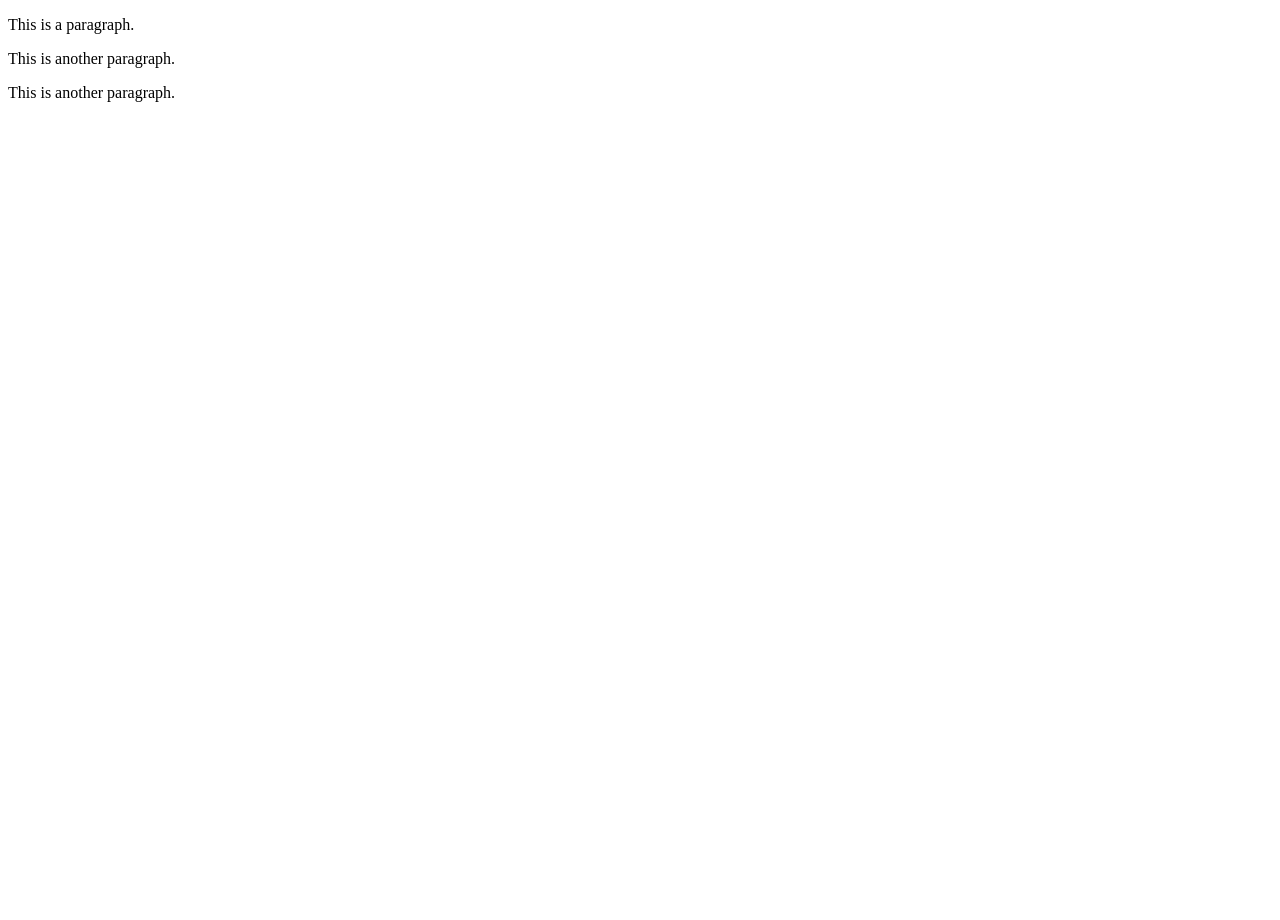
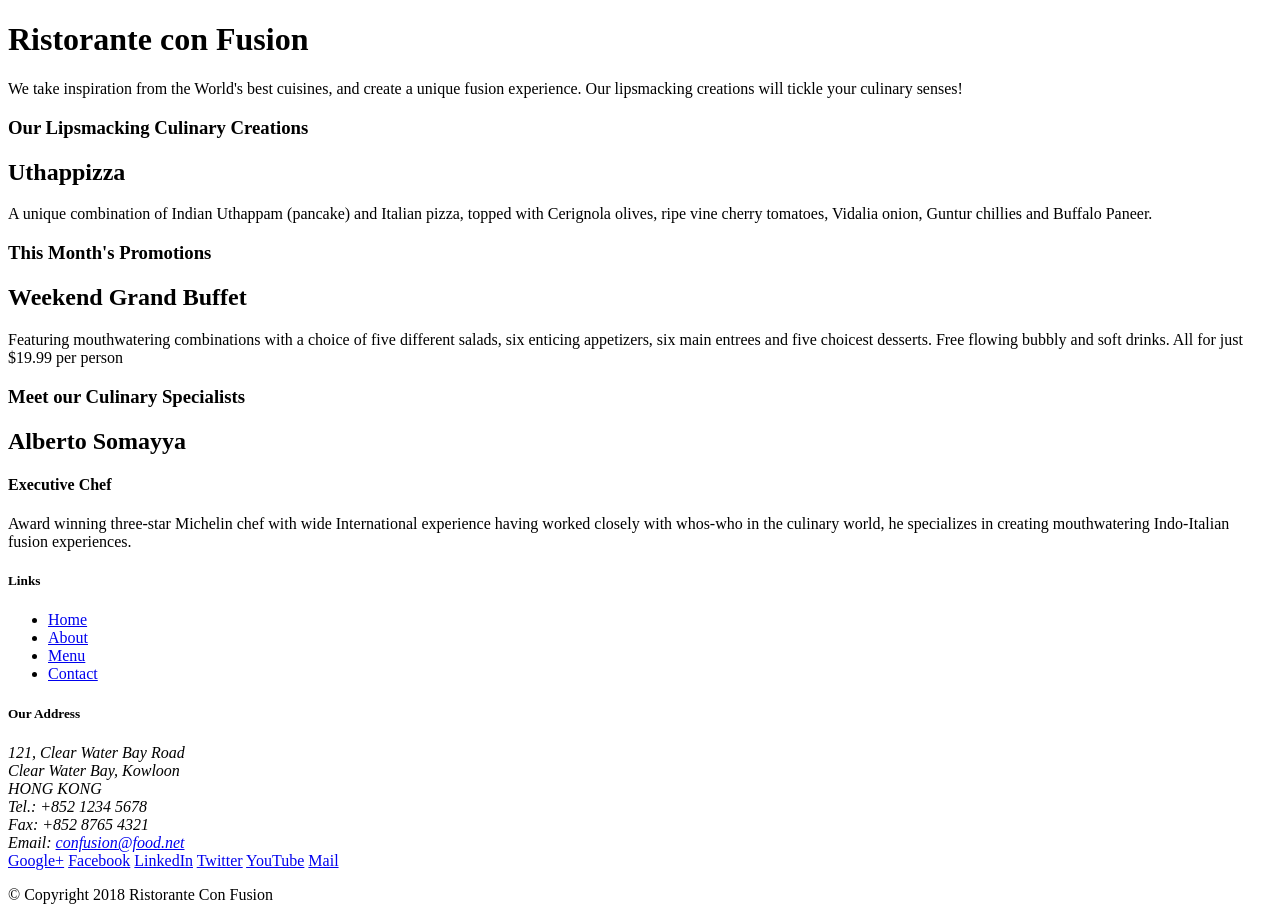
Before and after one commit to viniciusLambert/Front-End-Web-UI-Frameworks-and-Tools-Bootstrap-4, a website: page index.html in a window 1280 px wide. Before the commit the page ends 800 px from the top, so only its background shows below. Drawn offline with Linux system fonts and the light colour scheme.

Commit message:
initial setup

```diff
--- a/index.html
+++ b/index.html
@@ -1,9 +1,101 @@
 <!DOCTYPE html>
-<html>
-  <body>
+<html lang="en">
 
-    <p>This is a paragraph.</p>
-    <p>This is another paragraph.</p>
-    <p>This is another paragraph.</p>
-  </body>
+<head>
+    <title>Ristorante Con Fusion</title>
+</head>
+
+<body>
+
+    <header>
+        <div>
+            <div>
+                <div>
+                    <h1>Ristorante con Fusion</h1>
+                    <p>We take inspiration from the World's best cuisines, and create a unique fusion experience. Our lipsmacking creations will tickle your culinary senses!</p>
+                </div>
+                <div>
+                </div>
+            </div>
+        </div>
+    </header>
+
+    <div>
+        <div>
+            <div>
+                <h3>Our Lipsmacking Culinary Creations</h3>
+            </div>
+            <div>
+                <h2>Uthappizza</h2>
+                <p>A unique combination of Indian Uthappam (pancake) and Italian pizza, topped with Cerignola olives, ripe vine cherry tomatoes, Vidalia onion, Guntur chillies and Buffalo Paneer.</p>
+            </div>
+        </div>
+
+
+        <div>
+            <div>
+                <h3>This Month's Promotions</h3>
+            </div>
+            <div>
+                <h2>Weekend Grand Buffet</h2>
+                <p>Featuring mouthwatering combinations with a choice of five different salads, six enticing appetizers, six main entrees and five choicest desserts. Free flowing bubbly and soft drinks. All for just $19.99 per person </p>
+            </div>
+        </div>
+
+        <div>
+            <div>
+                <h3>Meet our Culinary Specialists</h3>
+            </div>
+            <div>
+                <h2>Alberto Somayya</h2>
+                <h4>Executive Chef</h4>
+                <p>Award winning three-star Michelin chef with wide International experience having worked closely with whos-who in the culinary world, he specializes in creating mouthwatering Indo-Italian fusion experiences. </p>
+            </div>
+        </div>
+    </div>
+
+    <footer>
+        <div>
+            <div>
+                <div>
+                    <h5>Links</h5>
+                    <ul>
+                        <li><a href="#">Home</a></li>
+                        <li><a href="#">About</a></li>
+                        <li><a href="#">Menu</a></li>
+                        <li><a href="#">Contact</a></li>
+                    </ul>
+                </div>
+                <div>
+                    <h5>Our Address</h5>
+                    <address>
+		              121, Clear Water Bay Road<br>
+		              Clear Water Bay, Kowloon<br>
+		              HONG KONG<br>
+		              Tel.: +852 1234 5678<br>
+		              Fax: +852 8765 4321<br>
+		              Email: <a href="mailto:confusion@food.net">confusion@food.net</a>
+		           </address>
+                </div>
+                <div>
+                    <div>
+                        <a href="http://google.com/+">Google+</a>
+                        <a href="http://www.facebook.com/profile.php?id=">Facebook</a>
+                        <a href="http://www.linkedin.com/in/">LinkedIn</a>
+                        <a href="http://twitter.com/">Twitter</a>
+                        <a href="http://youtube.com/">YouTube</a>
+                        <a href="mailto:">Mail</a>
+                    </div>
+                </div>
+           </div>
+           <div>
+                <div>
+                    <p>© Copyright 2018 Ristorante Con Fusion</p>
+                </div>
+           </div>
+        </div>
+    </footer>
+
+</body>
+
 </html>
```
Also changed, not shown: package.json (+7 -15 lines), README.md (deleted), 1 other file.
